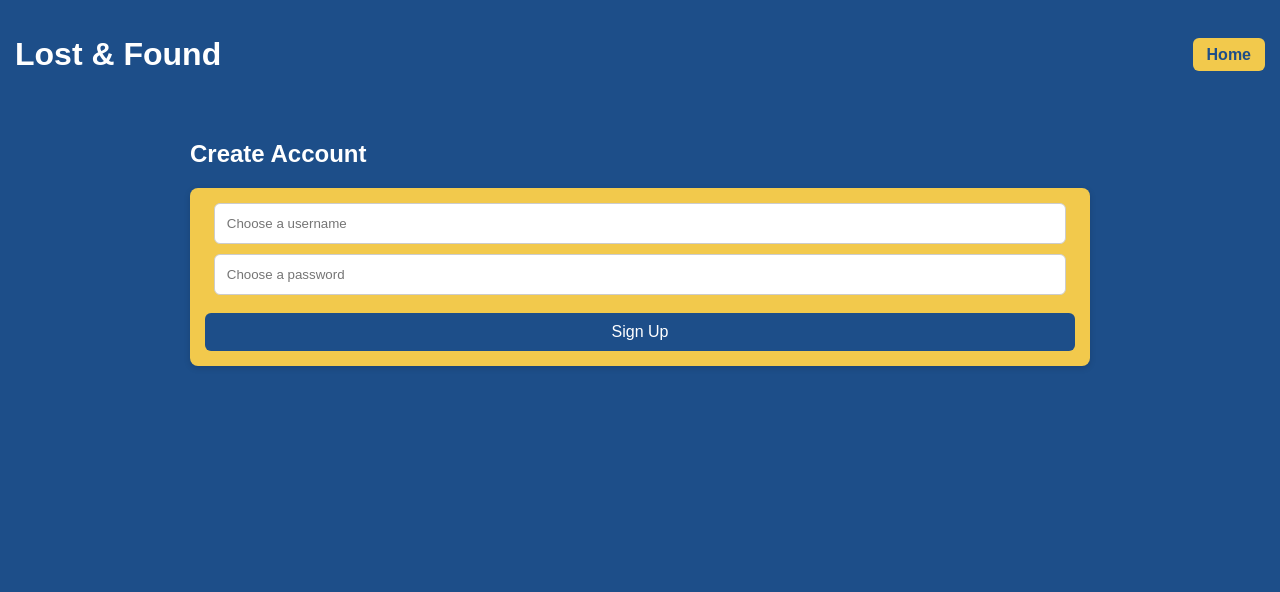
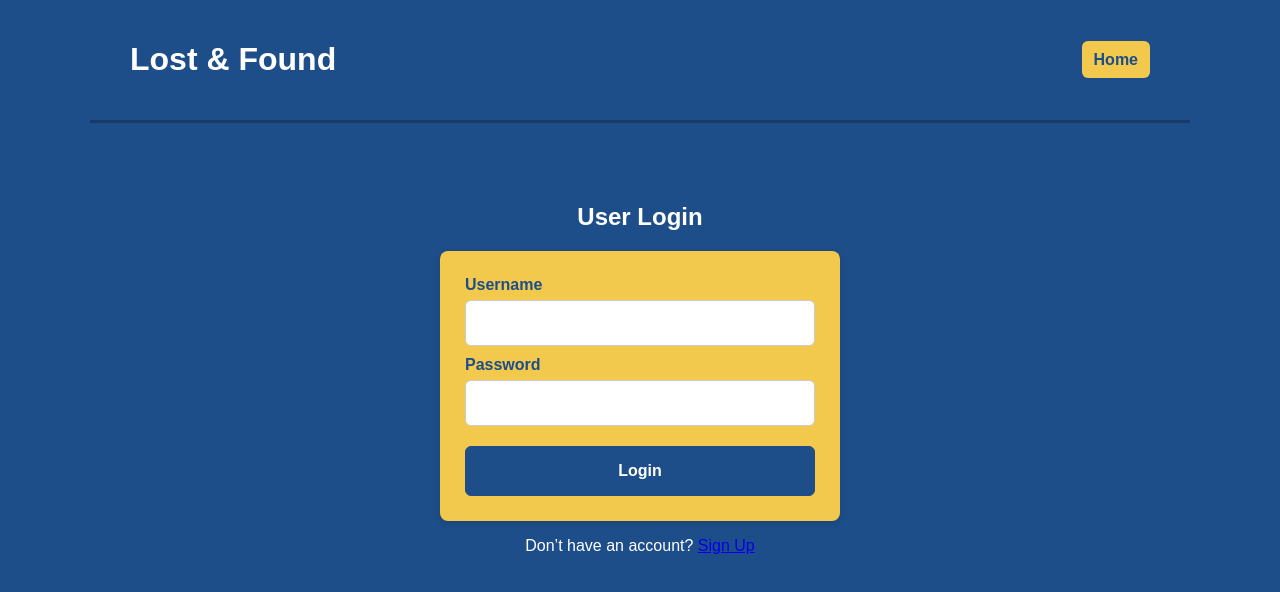
Before and after one commit to vasishwak79/Vasishwa-frontend, a website: page frontend/signup.html in a window 1280 px wide. Drawn offline with Linux system fonts and the light colour scheme.

Commit message:
signup.html

```diff
--- a/frontend/signup.html
+++ b/frontend/signup.html
@@ -1,8 +1,9 @@
 <!DOCTYPE html>
-<html>
+<html lang="en">
 <head>
-  <title>Sign Up</title>
-  <link rel="stylesheet" href="style_login.css">
+  <meta charset="UTF-8">
+  <title>User Login | Lost & Found</title>
+  <link rel="stylesheet" href="style.css">
 </head>
 <body>
 
@@ -14,15 +15,28 @@
 </header>
 
 <section class="container">
-  <h2 style="color:white">Create Account</h2>
-  <form id="signupForm" class="card form">
-    <input name="username" placeholder="Choose a username" required>
-    <input type="password" name="password" placeholder="Choose a password" required>
-    <button type="submit">Sign Up</button>
-  </form>
-  <p id="msg"></p>
+  <div class="login-wrapper">
+    <h2 class="white-title">User Login</h2>
+
+    <form id="loginForm" class="card form login-card">
+      <label class="form-label">Username</label>
+      <input class="input-small" name="username" required>
+
+      <label class="form-label">Password</label>
+      <input class="input-small" type="password" name="password" required>
+
+      <button class="btn-primary">Login</button>
+    </form>
+
+    <p class="signup-text">
+      Don’t have an account?
+      <a href="signup.html">Sign Up</a>
+    </p>
+
+    <p id="msg" class="feedback"></p>
+  </div>
 </section>
 
-<script src="signup.js"></script>
+<script src="script_login.js"></script>
 </body>
 </html>
```
